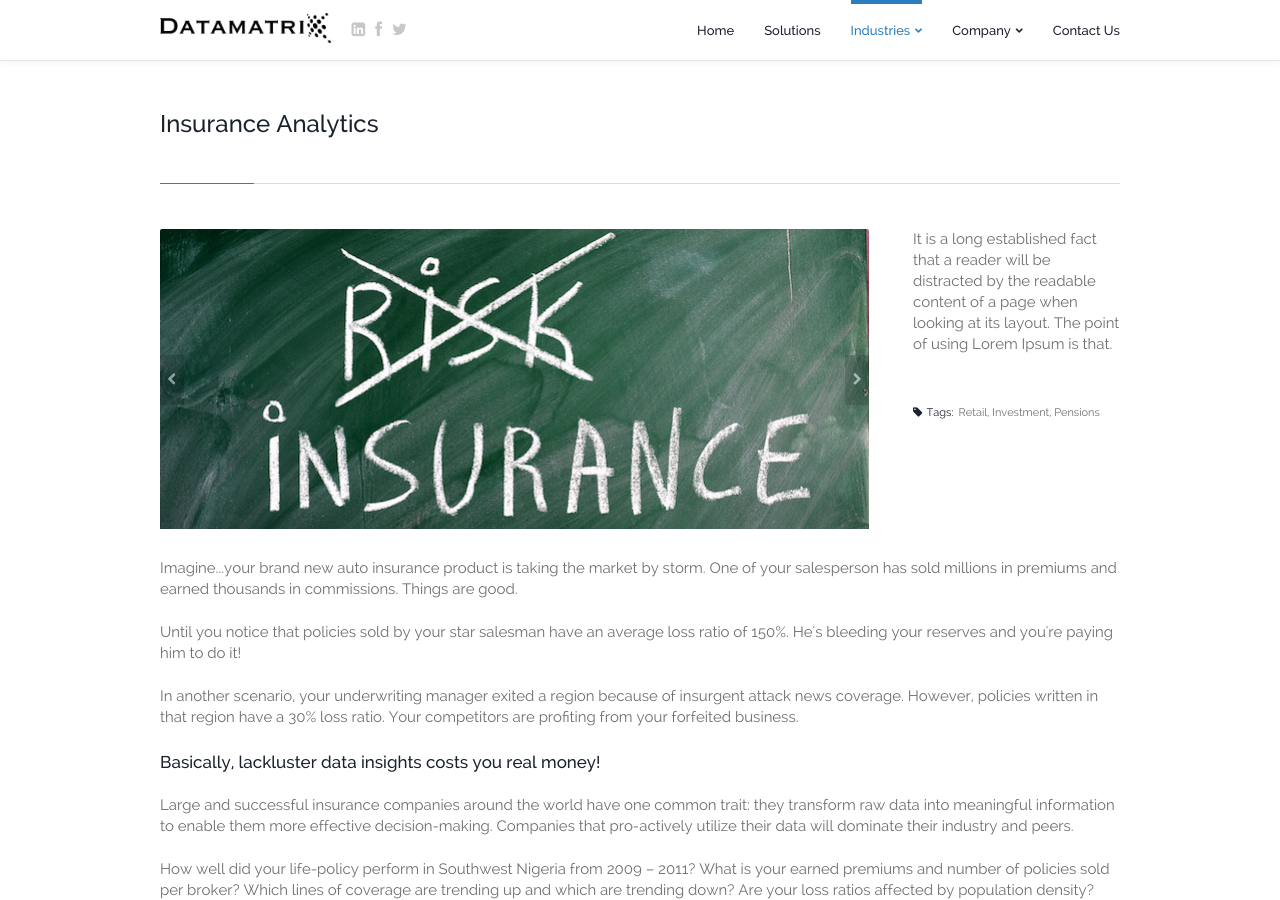
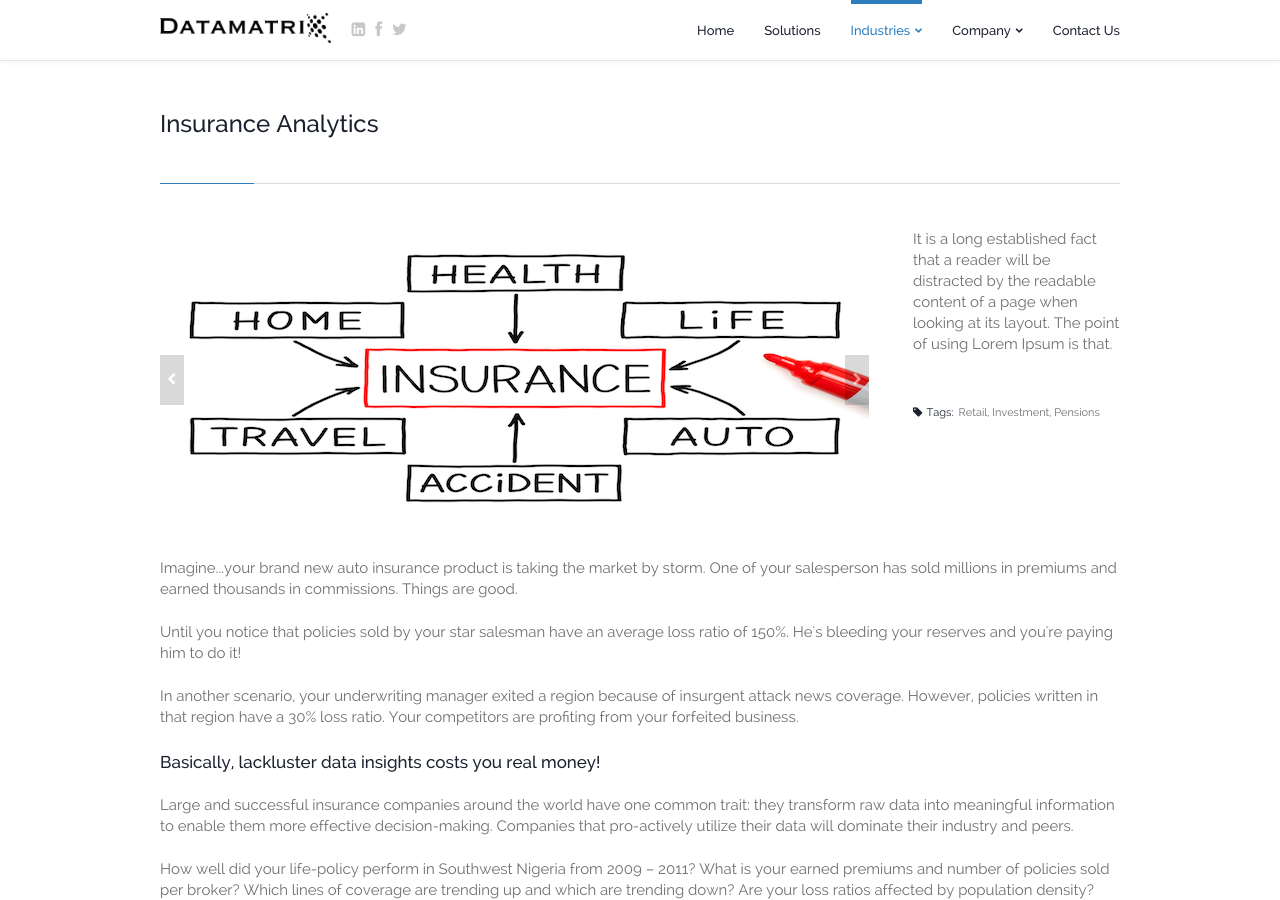
Before and after one commit to dtmtx/dtmtx.github.io, a Jekyll site: the page built from insurance.html, in a window 1280 px wide and 900 px high. Built offline with Jekyll 4.4.1, drawn with Linux system fonts in a browser that asks for light colours; Markdown is read by kramdown in place of the engine named in the settings.

Commit message:
insurance image 2

```diff
--- a/insurance.html
+++ b/insurance.html
@@ -34,8 +34,10 @@ menugroup: industries
 											<!-- ~~~~~~~~~~~~~~~~~ -->
 											<!-- Actual Images -->
 											<!-- ~~~~~~~~~~~~~~~~~ -->
+											<img style="float: left; list-style: none outside none; position: relative; width: 709px; visibility: visible;" alt="" src="images/insurance-2.jpg" class="fullwidth">
+
 											<img title="" style="float: left; list-style: none outside none; position: relative; width: 709px; visibility: visible;" alt="undefined" src="images/insurance-industry.jpg" class="fullwidth">
-											<!--img style="float: left; list-style: none outside none; position: relative; width: 709px; visibility: visible;" alt="" src="http://1.1.1.3/bmi/artivity.co.uk/templates/basix/pro_blue/images/placeholders/preview9.jpg" class="fullwidth"-->
+
 											<!-- ~~~~~~~~~~~~~~~~~ -->
 											<!-- END Actual Images -->
 											<!-- ~~~~~~~~~~~~~~~~~ -->
```
Also changed, not shown: images/insurance-2.jpg (added).
